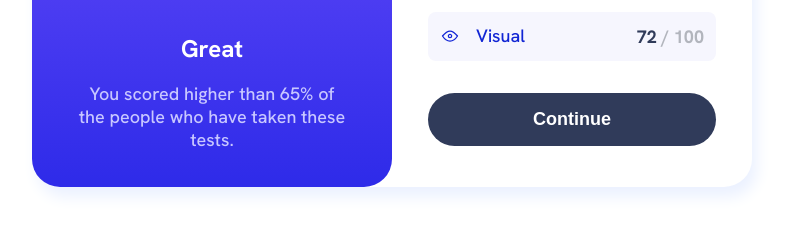
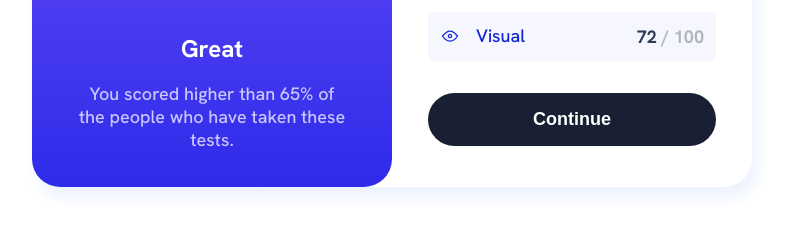
Before and after one commit to churuninl/result-summary-component, a plain HTML site: page index.html in a window 1280 px wide. In both pictures the pointer is over the button "Continue". Shown: the part 447-680 px from the top of the page, without its empty margins (248-1034 px from the left). Drawn offline with Linux system fonts and the light colour scheme.

Commit message:
first commit

```diff
--- a/assets/css/style.css
+++ b/assets/css/style.css
@@ -162,6 +162,10 @@ button {
     border-radius: 28px;
 }
 
+button:hover {
+    background-color: hsl(224, 35%, 15%);
+}
+
 @media screen and (max-width: 770px) {
     .wrapper {
         display: block;
```
